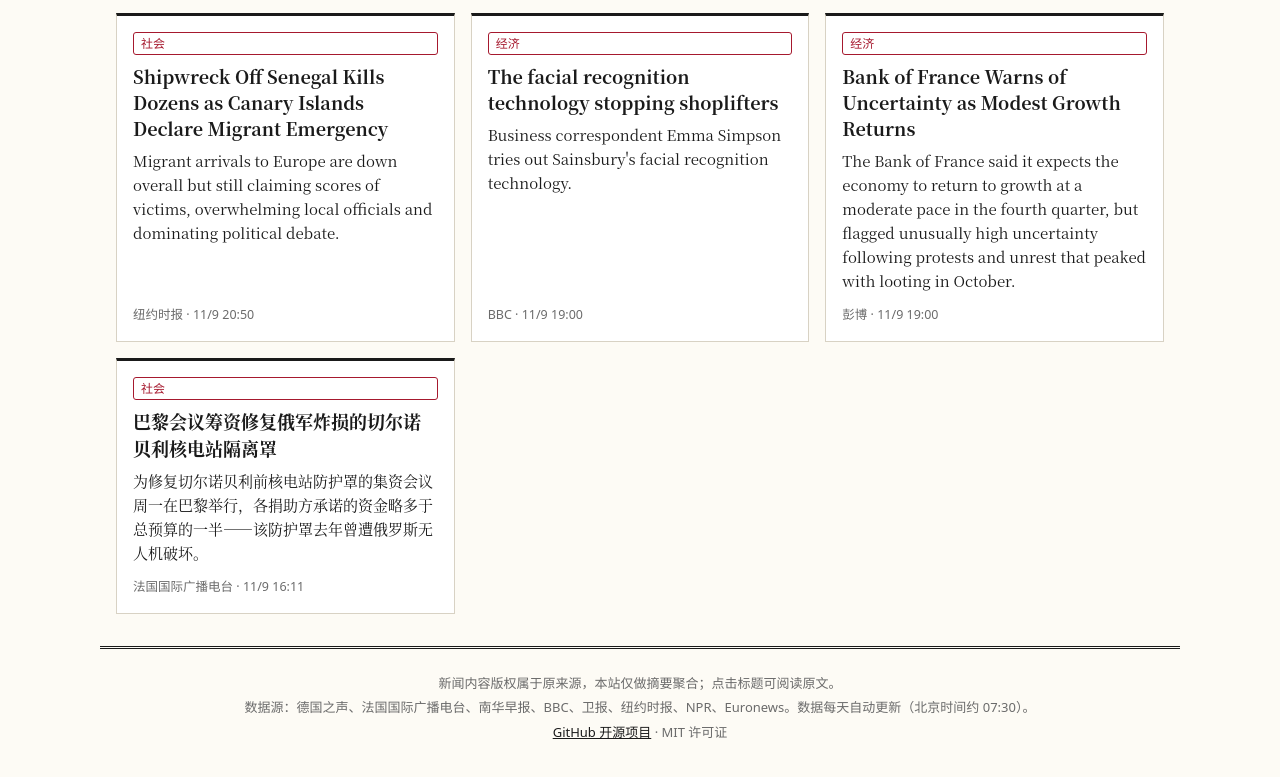
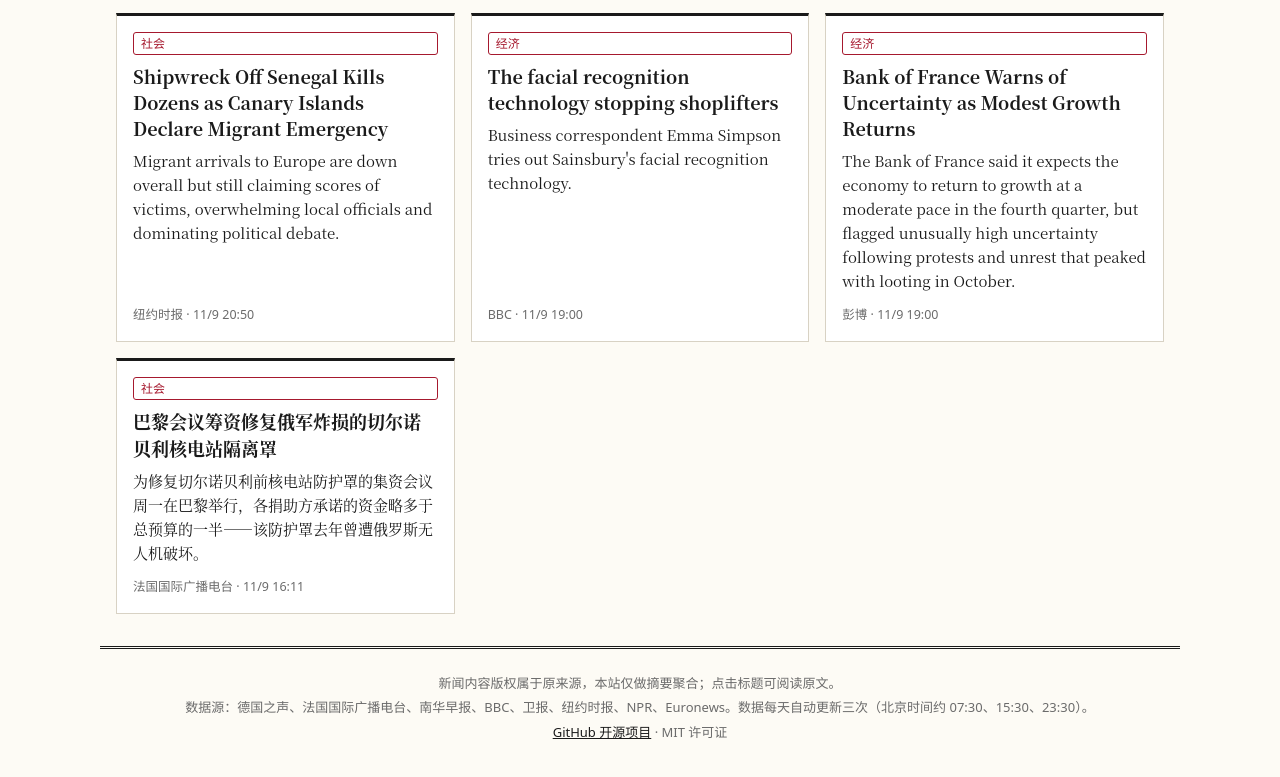
Before and after one commit to jztjxxxx/china-us-europe-hot-news, a plain HTML site: page index.html in a window 1280 px wide. Shown: the part 5281-6058 px from the top of the page. Drawn offline with Linux system fonts and the light colour scheme; a script that the page names is missing.

Commit message:
页脚更新频率改为每天 3 次

```diff
--- a/index.html
+++ b/index.html
@@ -51,7 +51,7 @@
 
 <footer>
   <p>新闻内容版权属于原来源，本站仅做摘要聚合；点击标题可阅读原文。</p>
-  <p>数据源：德国之声、法国国际广播电台、南华早报、BBC、卫报、纽约时报、NPR、Euronews。数据每天自动更新（北京时间约 07:30）。</p>
+  <p>数据源：德国之声、法国国际广播电台、南华早报、BBC、卫报、纽约时报、NPR、Euronews。数据每天自动更新三次（北京时间约 07:30、15:30、23:30）。</p>
   <p><a href="https://github.com/jztjxxxx/china-us-europe-hot-news">GitHub 开源项目</a> · MIT 许可证</p>
 </footer>
 
```
